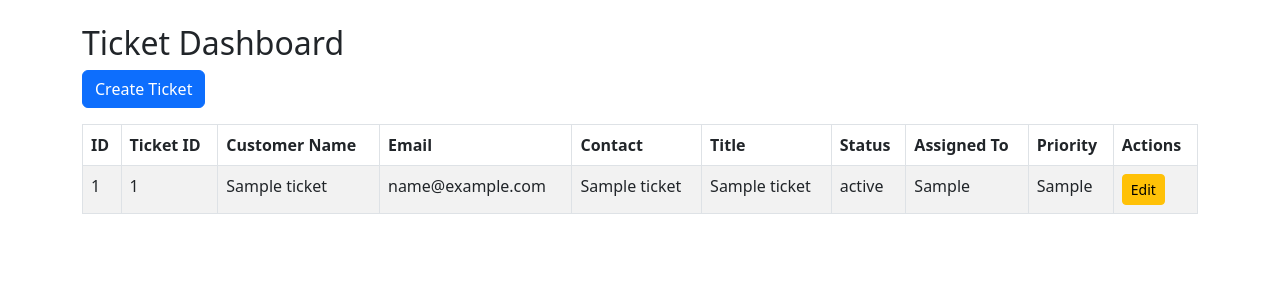
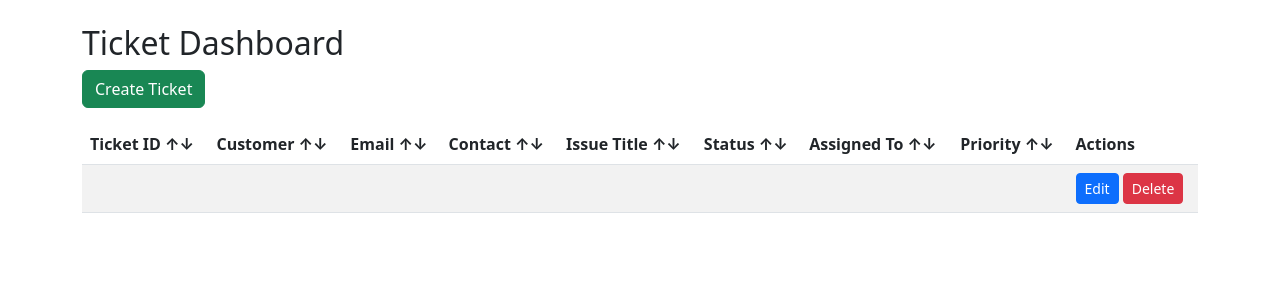
Before and after one commit to aniketjagdale02/lifecare-Ticketing_Final, a FastAPI app: page / in a window 1280 px wide. Shown: the top 300 px of the page. Run offline with FastAPI, Linux system fonts and the light colour scheme; tables that the repository leaves empty hold one stand-in row (values such as "Sample post").

Commit message:
Update dashboard.html

```diff
--- a/templates/dashboard.html
+++ b/templates/dashboard.html
@@ -4,42 +4,77 @@
     <title>Ticket Dashboard</title>
     <link rel="stylesheet" href="https://cdn.jsdelivr.net/npm/bootstrap@5.3.0/dist/css/bootstrap.min.css">
 </head>
-<body>
-<div class="container mt-4">
+<body class="container mt-4">
     <h2>Ticket Dashboard</h2>
-    <a href="/create" class="btn btn-primary mb-3">Create Ticket</a>
-    <table class="table table-bordered table-striped">
+    <a href="/create" class="btn btn-success mb-3">Create Ticket</a>
+
+    <table class="table table-striped" id="ticketTable">
         <thead>
             <tr>
-                <th>ID</th>
-                <th>Ticket ID</th>
-                <th>Customer Name</th>
-                <th>Email</th>
-                <th>Contact</th>
-                <th>Title</th>
-                <th>Status</th>
-                <th>Assigned To</th>
-                <th>Priority</th>
-                <th>Actions</th>
+                <th scope="col" onclick="sortTable(0)" style="cursor:pointer;">Ticket ID ↑↓</th>
+                <th scope="col" onclick="sortTable(1)" style="cursor:pointer;">Customer ↑↓</th>
+                <th scope="col" onclick="sortTable(2)" style="cursor:pointer;">Email ↑↓</th>
+                <th scope="col" onclick="sortTable(3)" style="cursor:pointer;">Contact ↑↓</th>
+                <th scope="col" onclick="sortTable(4)" style="cursor:pointer;">Issue Title ↑↓</th>
+                <th scope="col" onclick="sortTable(5)" style="cursor:pointer;">Status ↑↓</th>
+                <th scope="col" onclick="sortTable(6)" style="cursor:pointer;">Assigned To ↑↓</th>
+                <th scope="col" onclick="sortTable(7)" style="cursor:pointer;">Priority ↑↓</th>
+                <th scope="col">Actions</th>
             </tr>
         </thead>
         <tbody>
             {% for ticket in tickets %}
             <tr>
-                <td>{{ ticket.id }}</td>
-                <td>{{ ticket.ticket_id }}</td>
-                <td>{{ ticket.customer_name }}</td>
-                <td>{{ ticket.email_id }}</td>
-                <td>{{ ticket.contact_name }}</td>
-                <td>{{ ticket.title }}</td>
-                <td>{{ ticket.status }}</td>
-                <td>{{ ticket.assigned_to }}</td>
-                <td>{{ ticket.priority }}</td>
-                <td><a href="/edit/{{ ticket.id }}" class="btn btn-sm btn-warning">Edit</a></td>
+                <td>{{ ticket[0] }}</td>
+                <td>{{ ticket[1] }}</td>
+                <td>{{ ticket[2] }}</td>
+                <td>{{ ticket[3] }}</td>
+                <td>{{ ticket[4] }}</td>
+                <td>{{ ticket[6] }}</td>
+                <td>{{ ticket[7] }}</td>
+                <td>{{ ticket[8] }}</td>
+                <td>
+                    <a href="/edit/{{ ticket[0] }}" class="btn btn-sm btn-primary">Edit</a>
+                    <a href="/delete/{{ ticket[0] }}" class="btn btn-sm btn-danger">Delete</a>
+                </td>
             </tr>
             {% endfor %}
         </tbody>
     </table>
-</div>
+
+    <script>
+        function sortTable(n) {
+            const table = document.getElementById("ticketTable");
+            let switching = true, dir = "asc", switchcount = 0;
+
+            while (switching) {
+                switching = false;
+                const rows = table.rows;
+
+                for (let i = 1; i < rows.length - 1; i++) {
+                    let shouldSwitch = false;
+                    const x = rows[i].getElementsByTagName("TD")[n];
+                    const y = rows[i + 1].getElementsByTagName("TD")[n];
+
+                    if (
+                        (dir === "asc" && x.innerText.toLowerCase() > y.innerText.toLowerCase()) ||
+                        (dir === "desc" && x.innerText.toLowerCase() < y.innerText.toLowerCase())
+                    ) {
+                        shouldSwitch = true;
+                        break;
+                    }
+                }
+
+                if (shouldSwitch) {
+                    rows[i].parentNode.insertBefore(rows[i + 1], rows[i]);
+                    switching = true;
+                    switchcount++;
+                } else if (switchcount === 0 && dir === "asc") {
+                    dir = "desc";
+                    switching = true;
+                }
+            }
+        }
+    </script>
 </body>
 </html>
```
